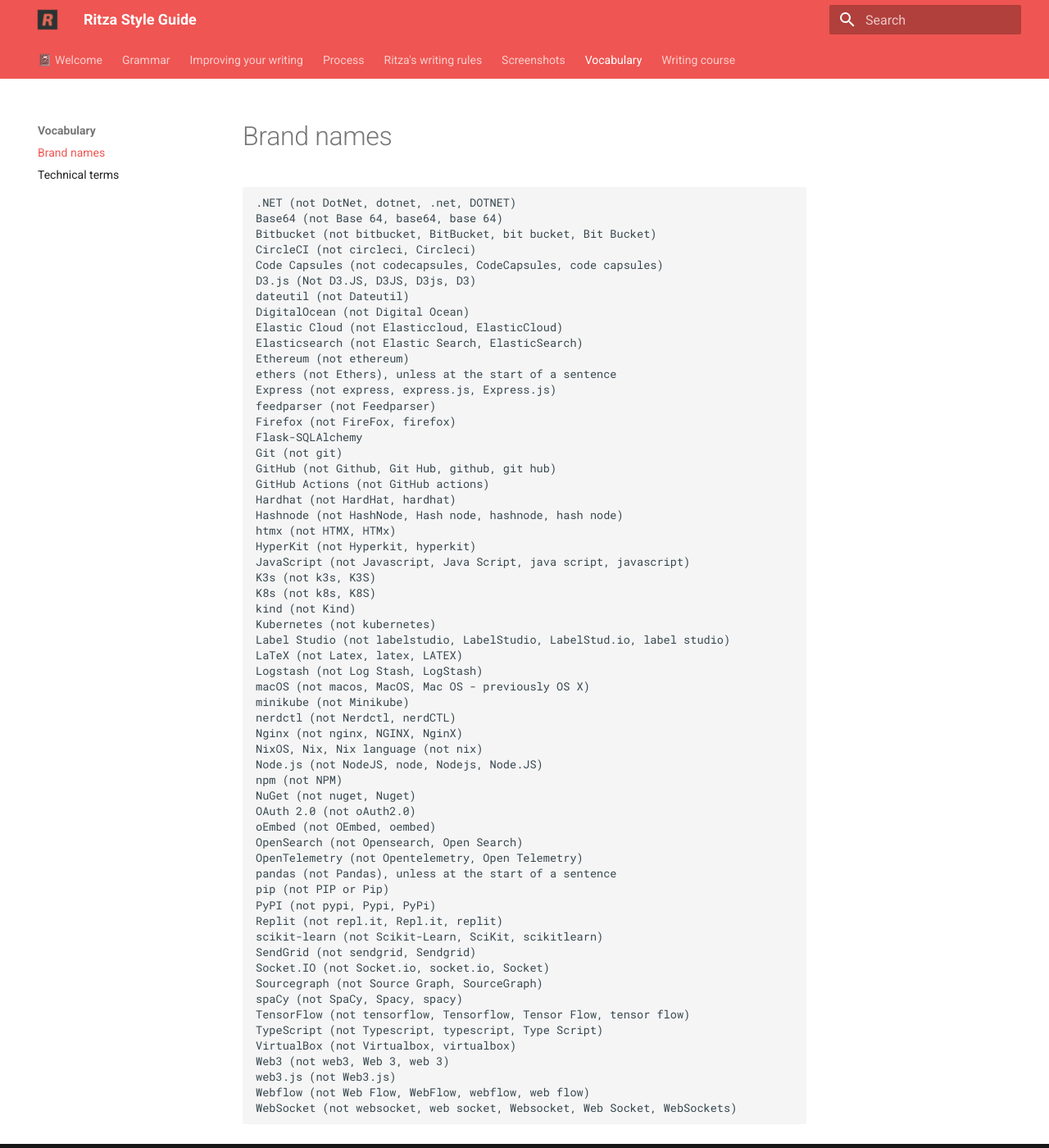
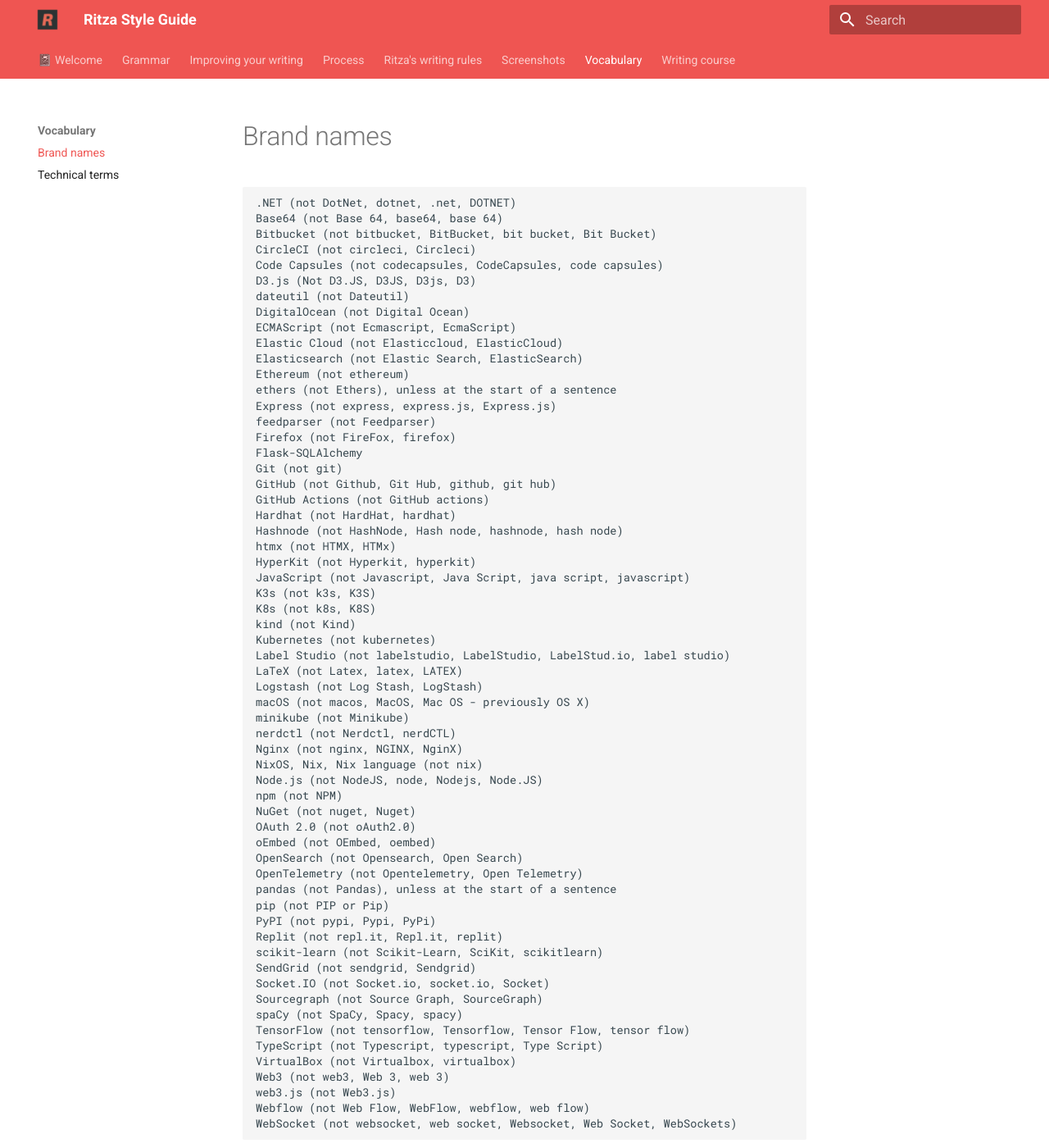
Before and after one commit to ritza-co/styleguide.ritza.co, an MkDocs documentation site: the page built from docs/vocabulary/brandnames.md, in a window 1280 px wide and 1400 px high. Shown: the whole window at 82% size. Built offline with MkDocs 1.6.1 and Material for MkDocs 9.7.7, drawn with Linux system fonts in a browser that asks for light colours.

Commit message:
Update brandnames.md

```diff
--- a/docs/vocabulary/brandnames.md
+++ b/docs/vocabulary/brandnames.md
@@ -9,6 +9,7 @@
 D3.js (Not D3.JS, D3JS, D3js, D3)
 dateutil (not Dateutil)
 DigitalOcean (not Digital Ocean)
+ECMAScript (not Ecmascript, EcmaScript)
 Elastic Cloud (not Elasticcloud, ElasticCloud)
 Elasticsearch (not Elastic Search, ElasticSearch)
 Ethereum (not ethereum)
```
